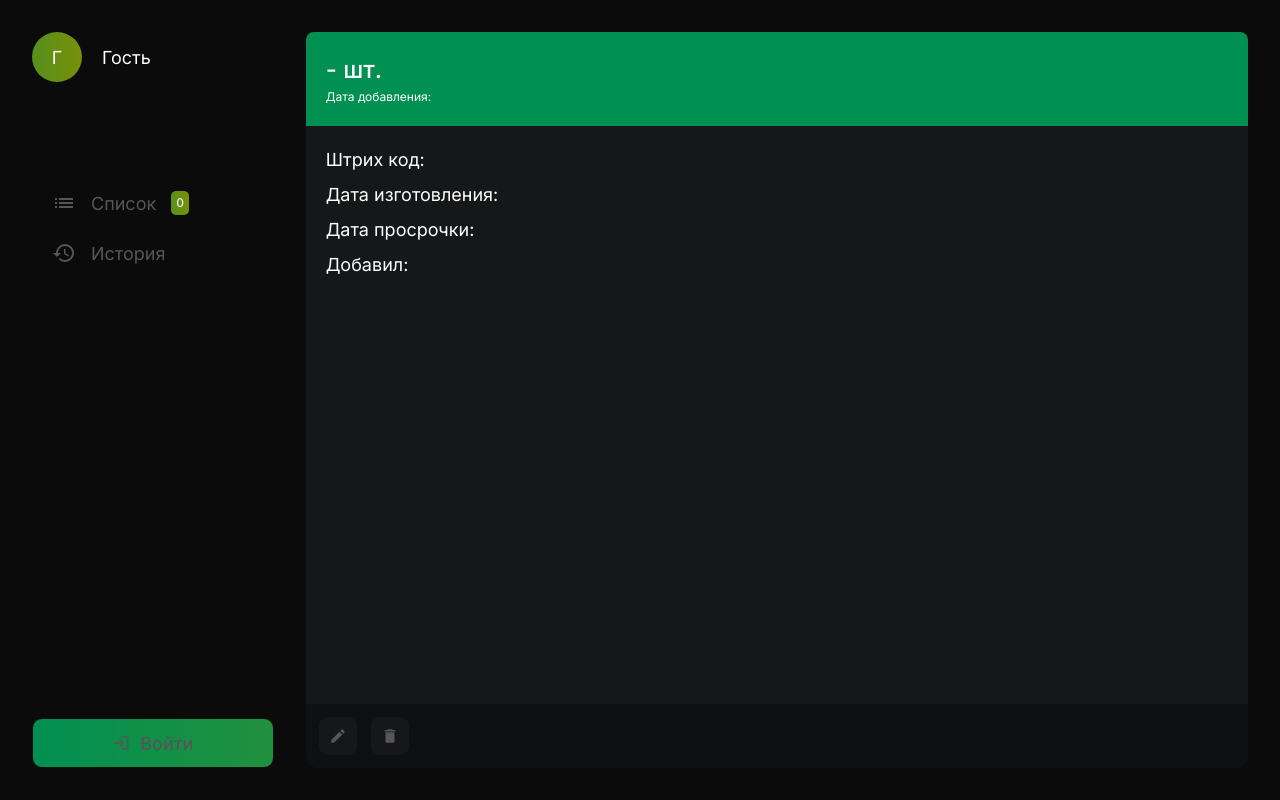
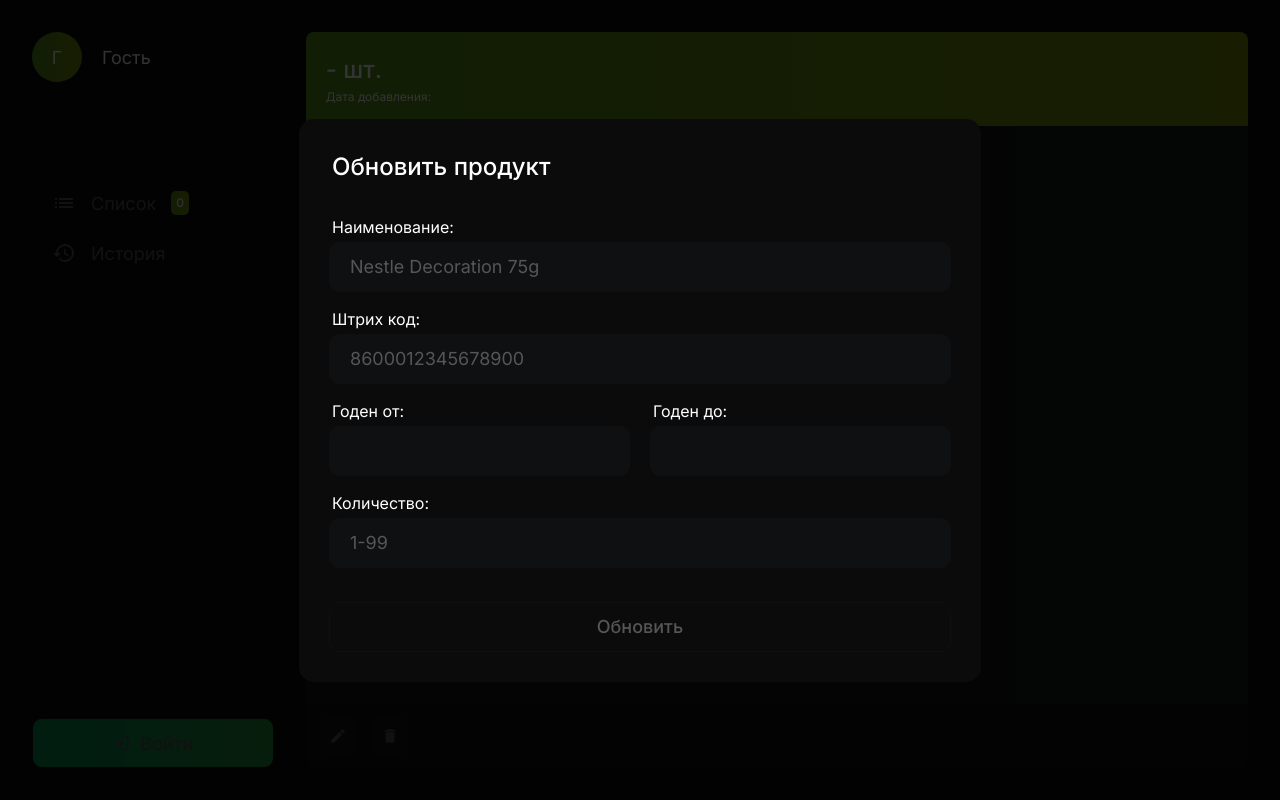
Before and after one commit to spandin/shelfx, a Next.js app: page /products/1 in a window 1280 px wide. Both pictures are taken after a click on the button "Обновить". Built offline with nearby package versions, Linux system fonts and the light colour scheme; no server answers; the database is empty.

Commit message:
update func

```diff
--- a/components/Modal/Products/AddProduct.jsx
+++ b/components/Modal/Products/AddProduct.jsx
@@ -1,3 +1,5 @@
+import "./index.scss";
+
 import { useState } from "react";
 
 import { db } from "@/lib/firebase";
@@ -7,13 +9,26 @@ import { collection, addDoc } from "firebase/firestore";
 import { toast } from "react-toastify";
 import { useForm } from "react-hook-form";
 
-import { Form } from "./Form";
+import { LoadingButton } from "@/components/Button/LoadButton/LoadButton";
 
 const AddProduct = () => {
   const { user } = UserAuth();
   const [productError, setProductError] = useState("");
 
-  const { reset } = useForm();
+  const {
+    register,
+    formState: { errors, isSubmitting },
+    handleSubmit,
+    reset,
+  } = useForm();
+
+  const error =
+    productError ||
+    (errors?.name && errors?.name?.message) ||
+    (errors?.code && errors?.code?.message) ||
+    (errors?.date_1 && errors?.date_1?.message) ||
+    (errors?.date_2 && errors?.date_2?.message) ||
+    (errors?.quentity && errors?.quentity?.message);
 
   const onCreate = async (data, e) => {
     e.preventDefault();
@@ -24,7 +39,7 @@ const AddProduct = () => {
           code: data.code,
           date_1: new Date(data.date_1).toLocaleDateString("ru-Ru"),
           date_2: new Date(data.date_2).toLocaleDateString("ru-Ru"),
-          quentity: data.quentity,
+          quantity: data.quantity,
           dateAdded: new Date().toLocaleDateString("ru-Ru"),
           whoAdded: user.email,
           isActive: true,
@@ -42,7 +57,113 @@ const AddProduct = () => {
     }
   };
   return (
-    <Form tittle="Добавить" onSubmit={onCreate} errorProduct={productError} />
+    <div className="AddUpdate flex flex-col justify-center gap-[30px]">
+      <div className="AddUpdate__info">
+        <h1 className="AddUpdate__info__tittle px-[3px]">Добавить продукт</h1>
+      </div>
+
+      <form
+        className="AddUpdate__form flex flex-col justify-center gap-[10px]"
+        onSubmit={handleSubmit(onCreate)}
+        noValidate
+      >
+        <div className="flex flex-col justify-center gap-[15px]">
+          <div className="AddUpdate__form__input">
+            <label for="name">Наименование:</label>
+            <input
+              placeholder="Nestle Decoration 75g"
+              type="text"
+              autoComplete="off"
+              {...register("name", {
+                required: "Введите название",
+                minLength: {
+                  value: 8,
+                  message: "Минимальная длина 8 символов",
+                },
+                maxLength: {
+                  value: 50,
+                  message: "Максимальная длина 50 символов",
+                },
+              })}
+            />
+          </div>
+
+          <div className="AddUpdate__form__input">
+            <label for="code">Штрих код:</label>
+            <input
+              placeholder="8600012345678900"
+              type="number"
+              autoComplete="off"
+              {...register("code", {
+                required: "Введите штрих код",
+                minLength: {
+                  value: 6,
+                  message: "Минимальная длина 6 символов",
+                },
+                maxLength: {
+                  value: 16,
+                  message: "Максимальная длина 16 символов",
+                },
+              })}
+            />
+          </div>
+
+          <div className="AddUpdate__form__date flex flex-row flex-wrap gap-5">
+            <div className="AddUpdate__form__input">
+              <label for="date_1">Годен от:</label>
+              <input
+                type="datetime-local"
+                autoComplete="off"
+                {...register("date_1", {
+                  required: "Укажите дату производства",
+                })}
+              />
+            </div>
+
+            <div className="AddUpdate__form__input">
+              <label for="date_2">Годен до:</label>
+              <input
+                type="datetime-local"
+                autoComplete="off"
+                {...register("date_2", {
+                  required: "Укажите дату просрочки",
+                })}
+              />
+            </div>
+          </div>
+
+          <div className="AddUpdate__form__input">
+            <label for="quantity">Количество:</label>
+            <input
+              placeholder="1-99"
+              type="number"
+              autoComplete="off"
+              {...register("quantity", {
+                required: "Введите количество",
+                min: {
+                  value: 1,
+                  message: "Минимальное число 1",
+                },
+                max: {
+                  value: 99,
+                  message: "Максимальное число 99",
+                },
+              })}
+            />
+          </div>
+        </div>
+
+        <p className="productError">{error}</p>
+
+        <LoadingButton
+          className="AddUpdate__form__button"
+          type="submit"
+          disabled={true}
+          isLoading={isSubmitting}
+          text="Добавить"
+        />
+      </form>
+    </div>
   );
 };
 
--- a/components/Modal/Products/Form.jsx
+++ b/components/Modal/Products/UpdateProduct.jsx
@@ -1,10 +1,23 @@
 import "./index.scss";
 
+import { useRouter } from "next/navigation";
+import { useState } from "react";
+
+import { db } from "@/lib/firebase";
+import { UserAuth } from "@/context/AuthContext";
+import { updateDoc, doc } from "firebase/firestore";
+
+import { toast } from "react-toastify";
 import { useForm } from "react-hook-form";
 
 import { LoadingButton } from "@/components/Button/LoadButton/LoadButton";
 
-const Form = ({ tittle, onSubmit, errorProduct, successProduct }) => {
+const UpdateProduct = ({ product, id }) => {
+  const router = useRouter();
+
+  const { user } = UserAuth();
+  const [productError, setProductError] = useState("");
+
   const {
     register,
     formState: { errors, isSubmitting },
@@ -12,22 +25,48 @@ const Form = ({ tittle, onSubmit, errorProduct, successProduct }) => {
   } = useForm();
 
   const error =
-    errorProduct ||
+    productError ||
     (errors?.name && errors?.name?.message) ||
     (errors?.code && errors?.code?.message) ||
     (errors?.date_1 && errors?.date_1?.message) ||
     (errors?.date_2 && errors?.date_2?.message) ||
     (errors?.quentity && errors?.quentity?.message);
 
+  const onUpdate = async (data, e) => {
+    e.preventDefault();
+    try {
+      await toast.promise(
+        updateDoc(doc(db, "products", id), {
+          name: data.name,
+          code: data.code,
+          date_1: data.date_1,
+          date_2: data.date_2,
+          quantity: data.quantity,
+          dateUpdated: new Date().toLocaleDateString("ru-Ru"),
+          whoUpdated: user.email,
+        }),
+        {
+          pending: "Загрузка на сервер",
+          success: "Обновлено успешно",
+          error: "Ошибка при обновлении",
+        }
+      );
+      router.push(`/products/${id}`);
+    } catch (e) {
+      console.log(`Update Product`, e.message);
+      e.message ? setProductError("Проверьте подключение к сети") : "";
+    }
+  };
+
   return (
     <div className="AddUpdate flex flex-col justify-center gap-[30px]">
       <div className="AddUpdate__info">
-        <h1 className="AddUpdate__info__tittle px-[3px]">{`${tittle} продукт`}</h1>
+        <h1 className="AddUpdate__info__tittle px-[3px]">Обновить продукт</h1>
       </div>
 
       <form
         className="AddUpdate__form flex flex-col justify-center gap-[10px]"
-        onSubmit={handleSubmit(onSubmit)}
+        onSubmit={handleSubmit(onUpdate)}
         noValidate
       >
         <div className="flex flex-col justify-center gap-[15px]">
@@ -37,6 +76,7 @@ const Form = ({ tittle, onSubmit, errorProduct, successProduct }) => {
               placeholder="Nestle Decoration 75g"
               type="text"
               autoComplete="off"
+              defaultValue={product?.name}
               {...register("name", {
                 required: "Введите название",
                 minLength: {
@@ -57,6 +97,7 @@ const Form = ({ tittle, onSubmit, errorProduct, successProduct }) => {
               placeholder="8600012345678900"
               type="number"
               autoComplete="off"
+              defaultValue={product?.code}
               {...register("code", {
                 required: "Введите штрих код",
                 minLength: {
@@ -75,8 +116,9 @@ const Form = ({ tittle, onSubmit, errorProduct, successProduct }) => {
             <div className="AddUpdate__form__input">
               <label for="date_1">Годен от:</label>
               <input
-                type="datetime-local"
+                type="text"
                 autoComplete="off"
+                defaultValue={product?.date_1}
                 {...register("date_1", {
                   required: "Укажите дату производства",
                 })}
@@ -86,8 +128,9 @@ const Form = ({ tittle, onSubmit, errorProduct, successProduct }) => {
             <div className="AddUpdate__form__input">
               <label for="date_2">Годен до:</label>
               <input
-                type="datetime-local"
+                type="text"
                 autoComplete="off"
+                defaultValue={product?.date_2}
                 {...register("date_2", {
                   required: "Укажите дату просрочки",
                 })}
@@ -96,12 +139,13 @@ const Form = ({ tittle, onSubmit, errorProduct, successProduct }) => {
           </div>
 
           <div className="AddUpdate__form__input">
-            <label for="quentity">Количество:</label>
+            <label for="quantity">Количество:</label>
             <input
               placeholder="1-99"
               type="number"
               autoComplete="off"
-              {...register("quentity", {
+              defaultValue={product?.quantity}
+              {...register("quantity", {
                 required: "Введите количество",
                 min: {
                   value: 1,
@@ -123,11 +167,11 @@ const Form = ({ tittle, onSubmit, errorProduct, successProduct }) => {
           type="submit"
           disabled={true}
           isLoading={isSubmitting}
-          text={tittle}
+          text="Обновить"
         />
       </form>
     </div>
   );
 };
 
-export { Form };
+export { UpdateProduct };
--- a/components/Products/ProductPage/ProductPage.jsx
+++ b/components/Products/ProductPage/ProductPage.jsx
@@ -1,17 +1,24 @@
 "use client";
+
+import "./index.scss";
 
 import { useState, useEffect } from "react";
 
 import { db } from "@/lib/firebase";
 import { doc, onSnapshot } from "firebase/firestore";
 
+import { ToastContainer } from "react-toastify";
+import "react-toastify/dist/ReactToastify.css";
+
 import { MdEdit, MdDelete } from "react-icons/md";
 import { IcButton } from "@/components/Button/IcButton/IcButton";
 import { DeleteProduct } from "@/components/Modal/Products/DeleteProduct";
+import { UpdateProduct } from "@/components/Modal/Products/UpdateProduct";
 import { Modal } from "@/components/Modal/Modal";
 
 const Product = ({ params }) => {
-  const [modalActive, setModalActive] = useState(false);
+  const [deleteModalActive, setDeleteModalActive] = useState(false);
+  const [updateModalActive, setUpdateModalActive] = useState(false);
   const [product, setProduct] = useState({});
 
   useEffect(() => {
@@ -28,7 +35,7 @@ const Product = ({ params }) => {
 
   return (
     <div className="Product min-w-sceen flex w-full flex-col">
-      <div className="Product__info flex flex-col bg-green-100 p-5 lg:rounded-t-lg">
+      <div className="Product__info flex flex-col p-5 lg:rounded-t-lg">
         <h1>
           {product?.name} - {product?.quantity} шт.
         </h1>
@@ -43,17 +50,30 @@ const Product = ({ params }) => {
       </div>
 
       <div className="Product__toolbar flex gap-3 p-3 lg:rounded-b-lg">
-        <IcButton className="IcButtonA" icon={<MdEdit />} text="Обновить" />
         <IcButton
           className="IcButtonA"
-          onClick={() => setModalActive(true)}
+          onClick={() => setUpdateModalActive(true)}
+          icon={<MdEdit />}
+          text="Обновить"
+        />
+
+        <IcButton
+          className="IcButtonA"
+          onClick={() => setDeleteModalActive(true)}
           icon={<MdDelete />}
           text="Удалить"
         />
       </div>
-      <Modal active={modalActive} setActive={setModalActive}>
-        <DeleteProduct tittle={product?.name} id={params.id} />
+
+      <Modal active={updateModalActive} setActive={setUpdateModalActive}>
+        <UpdateProduct product={product} id={params.id} />
       </Modal>
+
+      <Modal active={deleteModalActive} setActive={setDeleteModalActive}>
+        <DeleteProduct name={product?.name} id={params.id} />
+      </Modal>
+
+      <ToastContainer limit={1} theme="dark" position="bottom-center" />
     </div>
   );
 };
--- a/package.json
+++ b/package.json
@@ -18,6 +18,7 @@
     "eslint": "8.42.0",
     "eslint-config-next": "13.4.4",
     "firebase": "^9.22.2",
+    "moment": "^2.29.4",
     "next": "13.4.4",
     "next-pwa": "^5.6.0",
     "postcss": "8.4.24",
```
Also changed, not shown: components/Modal/Products/DeleteProduct.jsx (+5 -2 lines), tailwind.config.js (+17 -17 lines), 1 other file (tests, documents, lock files or other folders).
